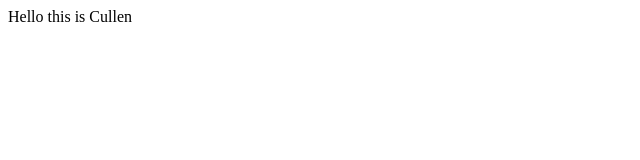
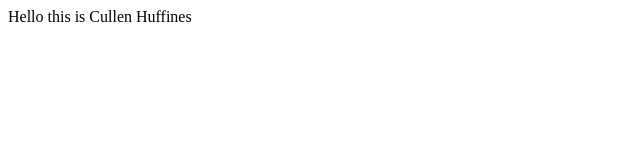
Before and after one commit to Chuffines98/HW2, a plain HTML site: page index.html in a window 1280 px wide. Shown: the full height of the page, 0-640 px from the left. Drawn offline with Linux system fonts and the light colour scheme.

Commit message:
Second commit

```diff
--- a/index.html
+++ b/index.html
@@ -8,7 +8,7 @@
 
   <body>
 
-    Hello this is Cullen
+    Hello this is Cullen Huffines
 
   </body>
 
```
